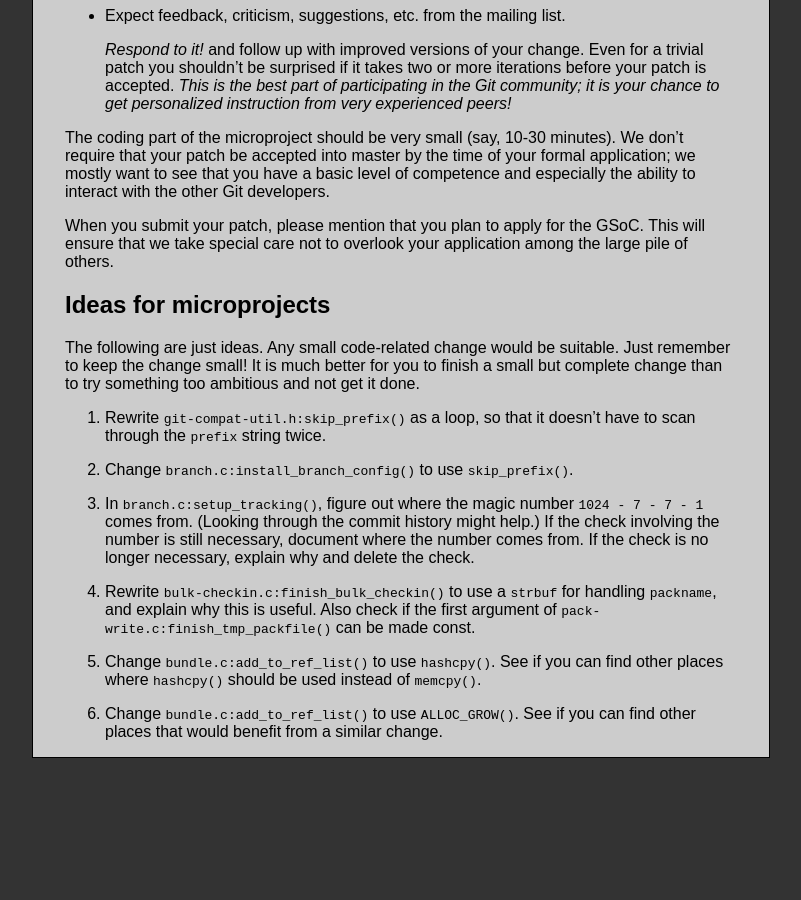
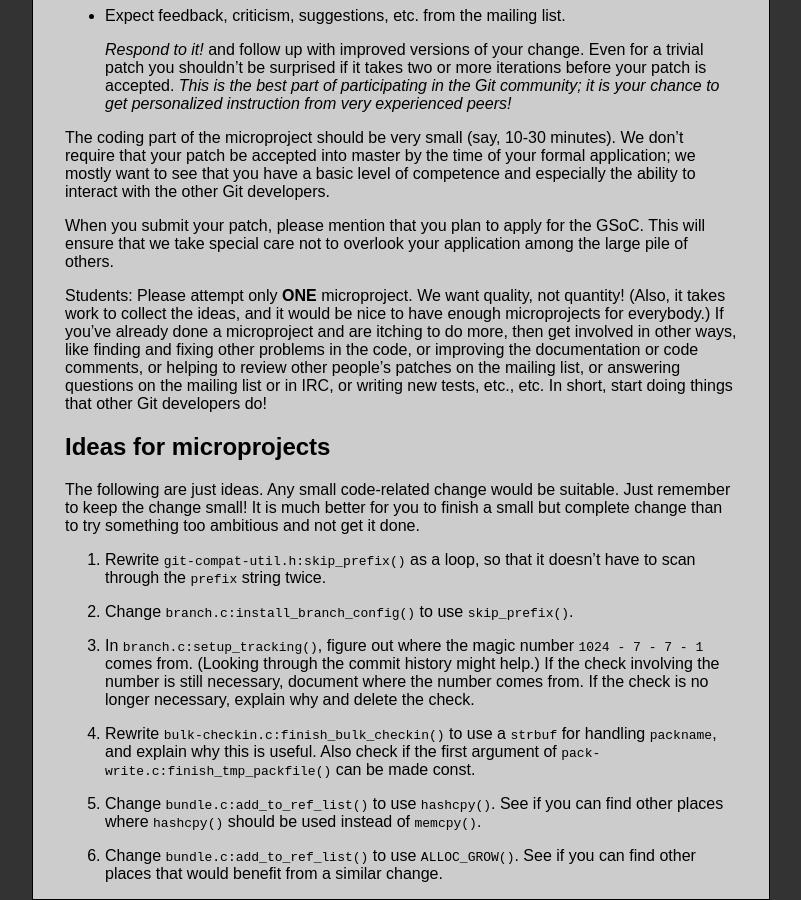
Before and after one commit to git/git.github.io, a Jekyll site: the page built from SoC-2014-Microprojects.md, in a window 1280 px wide and 900 px high, scrolled down 894 px. Shown: the whole window, without its empty margins (308-1109 px from the left). Built offline with Jekyll 4.4.1, drawn with Linux system fonts in a browser that asks for light colours; Markdown is read by kramdown in place of the engine named in the settings; before the commit the page ends 1652 px from its top, so only the background shows below that.

Commit message:
One microproject, please!

```diff
--- a/SoC-2014-Microprojects.md
+++ b/SoC-2014-Microprojects.md
@@ -84,6 +84,16 @@
 the GSoC.  This will ensure that we take special care not to overlook
 your application among the large pile of others.
 
+Students: Please attempt only **ONE** microproject.  We want quality,
+not quantity!  (Also, it takes work to collect the ideas, and it would
+be nice to have enough microprojects for everybody.)  If you've
+already done a microproject and are itching to do more, then get
+involved in other ways, like finding and fixing other problems in the
+code, or improving the documentation or code comments, or helping to
+review other people's patches on the mailing list, or answering
+questions on the mailing list or in IRC, or writing new tests, etc.,
+etc.  In short, start doing things that other Git developers do!
+
 ## Ideas for microprojects
 
 The following are just ideas.  Any small code-related change would be
```
